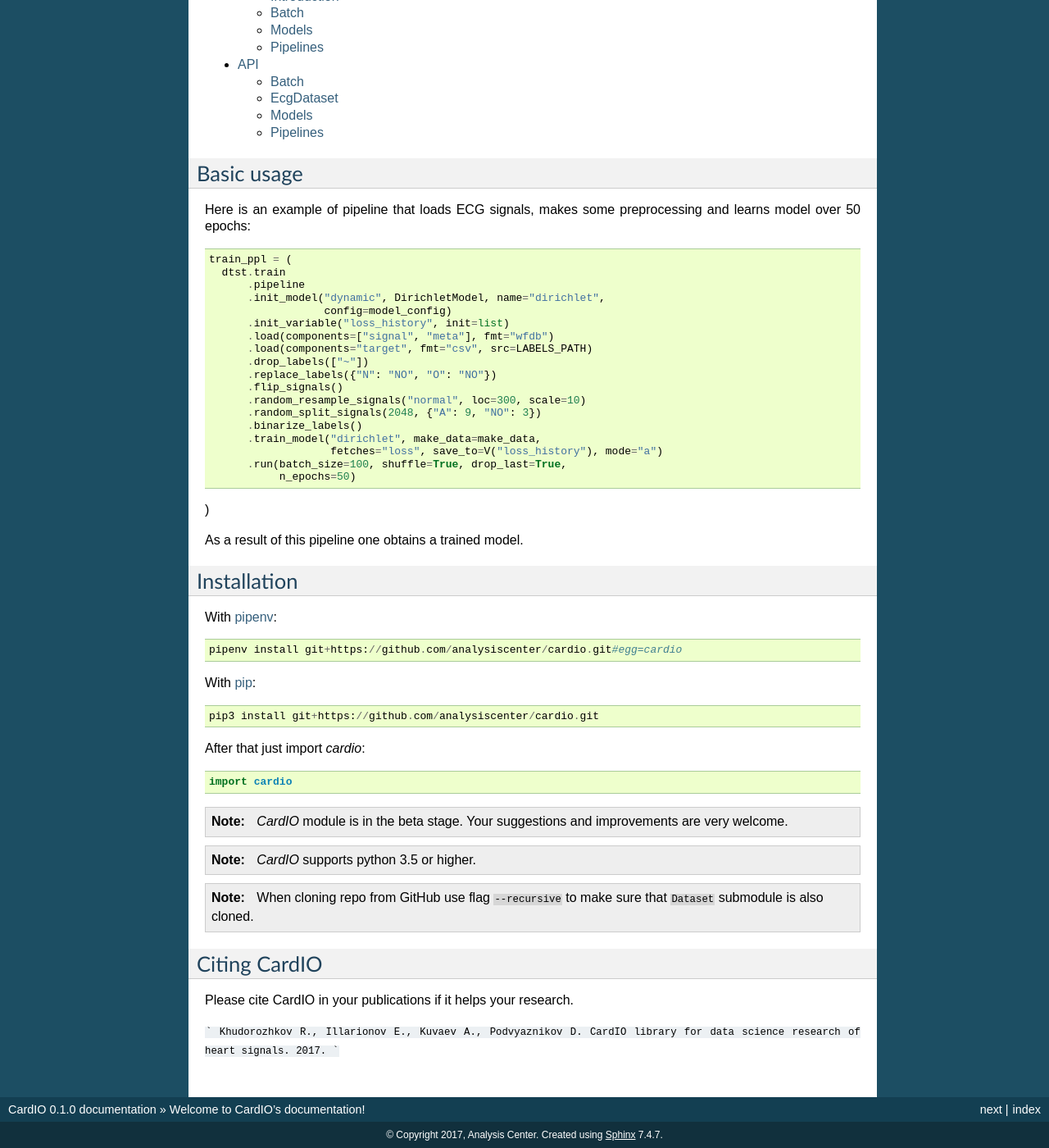
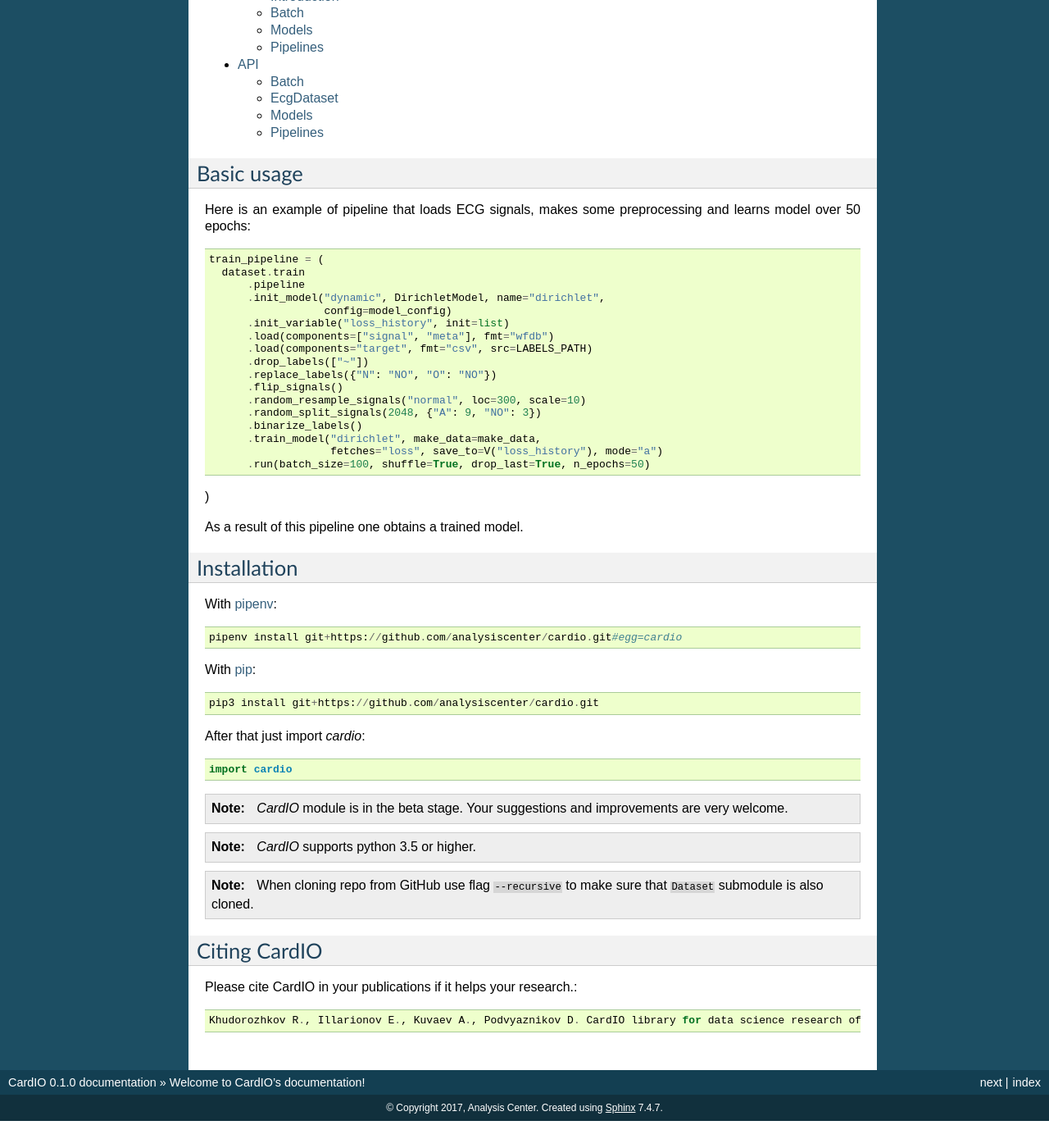
Before and after one commit to analysiscenter/cardio, a Sphinx documentation site: the page built from docs/index.rst, in a window 1280 px wide and 1400 px high, scrolled down 885 px. Shown: the whole window at 82% size. Built offline with Sphinx 7.4.7, drawn with Linux system fonts in a browser that asks for light colours; after the commit the page ends 2252 px from its top, so only the background shows below that.

Commit message:
Update pipeline

````diff
--- a/docs/index.rst
+++ b/docs/index.rst
@@ -50,8 +50,8 @@
 
 .. code-block :: python
 
-  train_ppl = (
-    dtst.train
+  train_pipeline = (
+    dataset.train
         .pipeline
         .init_model("dynamic", DirichletModel, name="dirichlet",
                     config=model_config)
@@ -66,8 +66,7 @@
         .binarize_labels()
         .train_model("dirichlet", make_data=make_data,
                      fetches="loss", save_to=V("loss_history"), mode="a")
-        .run(batch_size=100, shuffle=True, drop_last=True,
-             n_epochs=50)
+        .run(batch_size=100, shuffle=True, drop_last=True, n_epochs=50)
 )
 
 As a result of this pipeline one obtains a trained model.
@@ -97,8 +96,6 @@
 
 Citing CardIO
 ==============
-Please cite CardIO in your publications if it helps your research.
+Please cite CardIO in your publications if it helps your research.::
 
-```
-Khudorozhkov R., Illarionov E., Kuvaev A., Podvyaznikov D. CardIO library for data science research of heart signals. 2017.
-```
+    Khudorozhkov R., Illarionov E., Kuvaev A., Podvyaznikov D. CardIO library for data science research of heart signals. 2017.
````
Also changed, not shown: README.md (+2 -2 lines).
